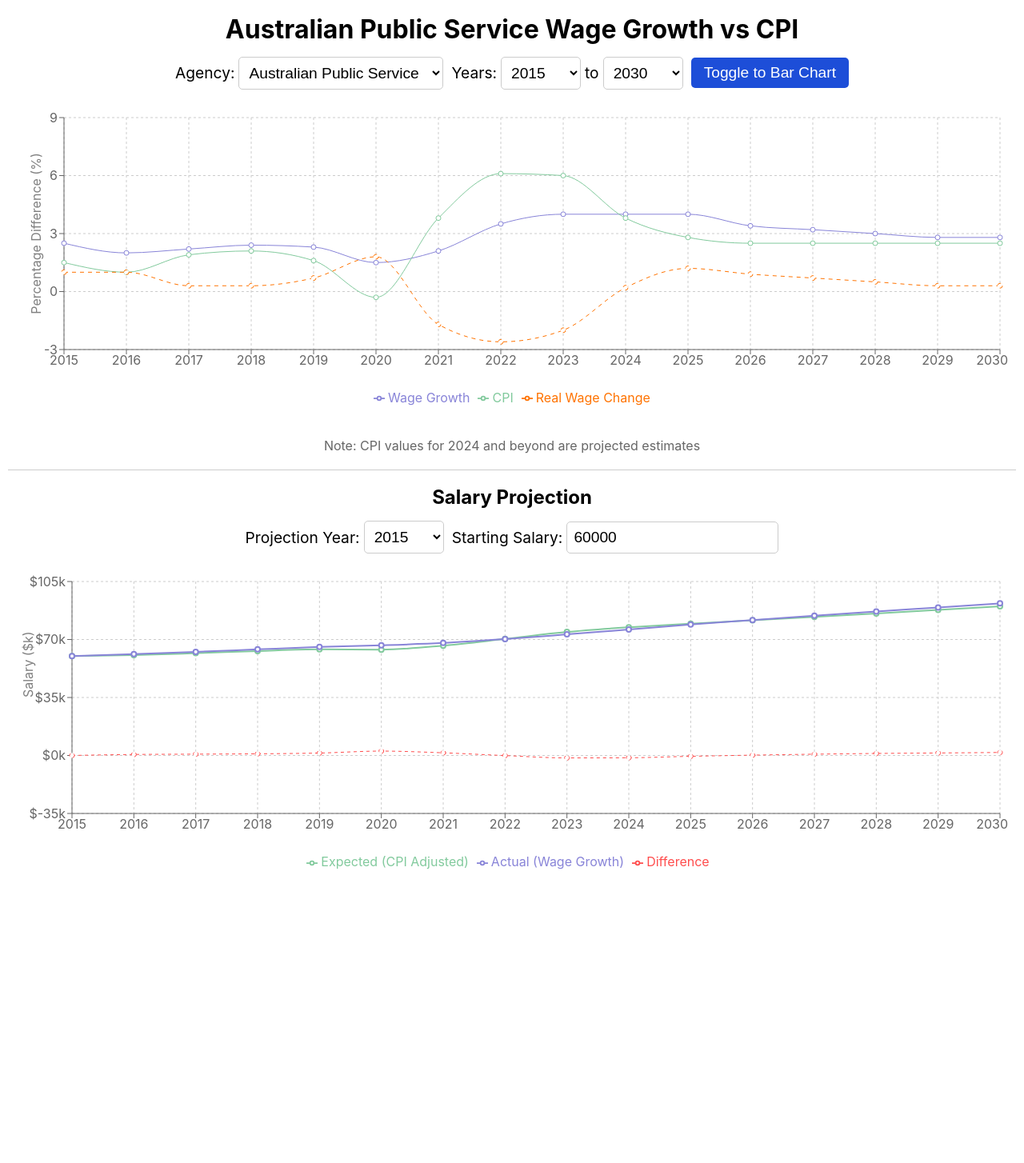
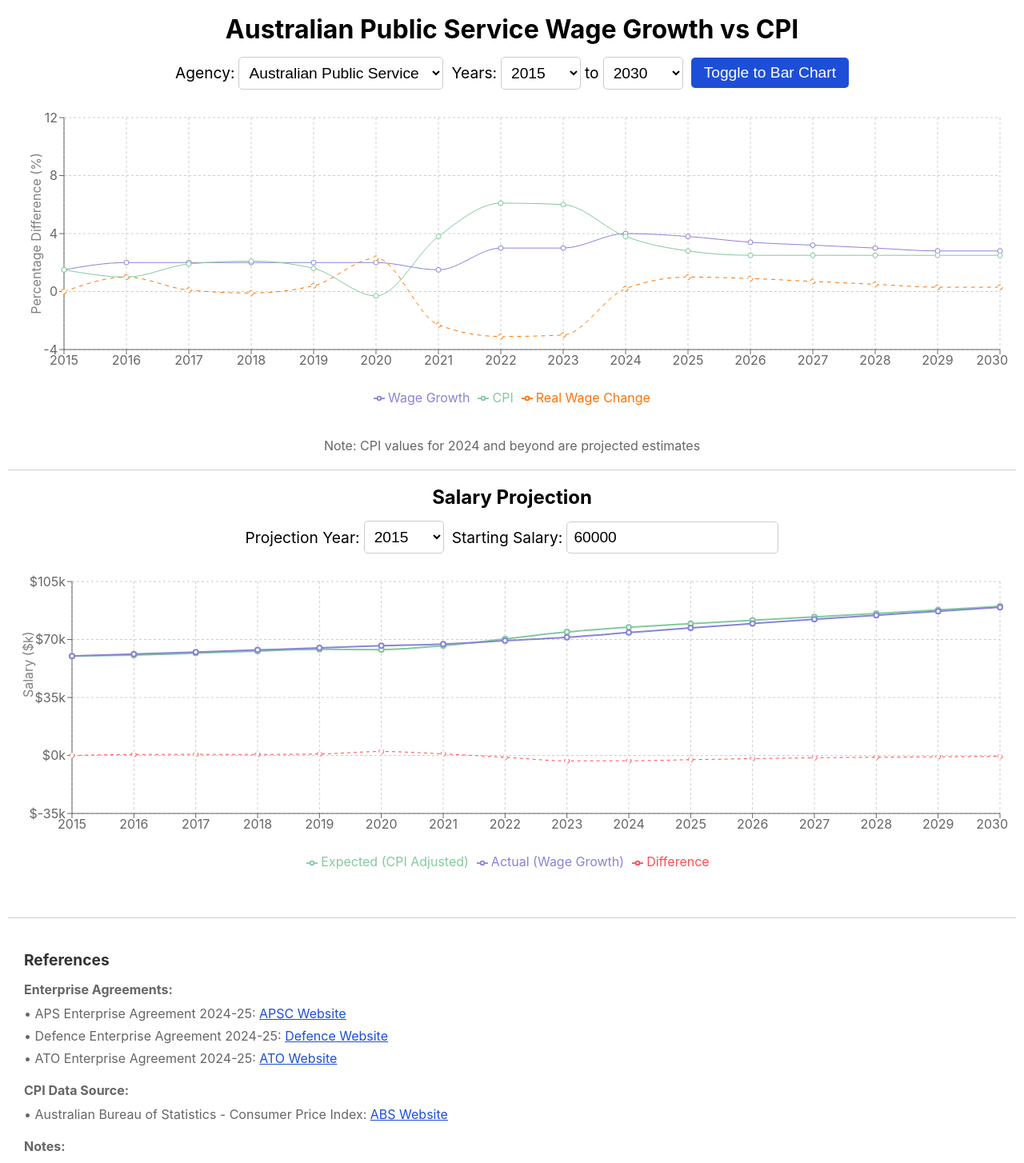
Before and after one commit to ashah12/aps-vs-cpi, a React (Create React App) app: page / in a window 1280 px wide. Shown: the part 20-1474 px from the top of the page at 80% size. Before the commit the page ends 1177 px from the top, so only its background shows below. Built offline with nearby package versions, Linux system fonts and the light colour scheme.

Commit message:
corrected wages

```diff
--- a/src/App.js
+++ b/src/App.js
@@ -4,69 +4,69 @@ import {
   Tooltip, Legend, ResponsiveContainer
 } from 'recharts';
 
-// Agency data structure
+// Agency data structure with actual wage increases
 const AGENCIES = {
   'APS': {
     name: 'Australian Public Service',
     data: [
-      { year: 2015, wage: 2.5 },
-      { year: 2016, wage: 2.0 },
-      { year: 2017, wage: 2.2 },
-      { year: 2018, wage: 2.4 },
-      { year: 2019, wage: 2.3 },
-      { year: 2020, wage: 1.5 },
-      { year: 2021, wage: 2.1 },
-      { year: 2022, wage: 3.5 },
-      { year: 2023, wage: 4.0 },
-      { year: 2024, wage: 4.0 },
-      { year: 2025, wage: 4.0 },
-      { year: 2026, wage: 3.4 },
-      { year: 2027, wage: 3.2 },
-      { year: 2028, wage: 3.0 },
-      { year: 2029, wage: 2.8 },
-      { year: 2030, wage: 2.8 }
+      { year: 2015, wage: 1.5 }, // 2014-17 EA
+      { year: 2016, wage: 2.0 }, // 2014-17 EA
+      { year: 2017, wage: 2.0 }, // 2014-17 EA
+      { year: 2018, wage: 2.0 }, // 2017-20 EA
+      { year: 2019, wage: 2.0 }, // 2017-20 EA
+      { year: 2020, wage: 2.0 }, // 2017-20 EA
+      { year: 2021, wage: 1.5 }, // 2020-23 EA
+      { year: 2022, wage: 3.0 }, // 2020-23 EA
+      { year: 2023, wage: 3.0 }, // 2020-23 EA
+      { year: 2024, wage: 4.0 }, // 2024-25 EA
+      { year: 2025, wage: 3.8 }, // 2024-25 EA
+      { year: 2026, wage: 3.4 }, // Projected
+      { year: 2027, wage: 3.2 }, // Projected
+      { year: 2028, wage: 3.0 }, // Projected
+      { year: 2029, wage: 2.8 }, // Projected
+      { year: 2030, wage: 2.8 }  // Projected
     ]
   },
   'Defence': {
     name: 'Department of Defence',
     data: [
-      { year: 2015, wage: 2.7 },
-      { year: 2016, wage: 2.2 },
-      { year: 2017, wage: 2.4 },
-      { year: 2018, wage: 2.6 },
-      { year: 2019, wage: 2.5 },
-      { year: 2020, wage: 1.7 },
-      { year: 2021, wage: 2.3 },
-      { year: 2022, wage: 3.7 },
-      { year: 2023, wage: 4.2 },
-      { year: 2024, wage: 4.2 },
-      { year: 2025, wage: 4.2 },
-      { year: 2026, wage: 3.6 },
-      { year: 2027, wage: 3.4 },
-      { year: 2028, wage: 3.2 },
-      { year: 2029, wage: 3.0 },
-      { year: 2030, wage: 3.0 }
+      { year: 2015, wage: 1.5 }, // 2014-17 EA
+      { year: 2016, wage: 2.0 }, // 2014-17 EA
+      { year: 2017, wage: 2.0 }, // 2014-17 EA
+      { year: 2018, wage: 2.0 }, // 2017-20 EA
+      { year: 2019, wage: 2.0 }, // 2017-20 EA
+      { year: 2020, wage: 2.0 }, // 2017-20 EA
+      { year: 2021, wage: 1.5 }, // 2020-23 EA
+      { year: 2022, wage: 3.0 }, // 2020-23 EA
+      { year: 2023, wage: 3.0 }, // 2020-23 EA
+      { year: 2024, wage: 4.2 }, // 2024-25 EA
+      { year: 2025, wage: 4.0 }, // 2024-25 EA
+      { year: 2026, wage: 3.6 }, // Projected
+      { year: 2027, wage: 3.4 }, // Projected
+      { year: 2028, wage: 3.2 }, // Projected
+      { year: 2029, wage: 3.0 }, // Projected
+      { year: 2030, wage: 3.0 }  // Projected
     ]
   },
   'ATO': {
     name: 'Australian Taxation Office',
     data: [
-      { year: 2015, wage: 2.3 },
-      { year: 2016, wage: 1.8 },
-      { year: 2017, wage: 2.0 },
-      { year: 2018, wage: 2.2 },
-      { year: 2019, wage: 2.1 },
-      { year: 2020, wage: 1.3 },
-      { year: 2021, wage: 1.9 },
-      { year: 2022, wage: 3.3 },
-      { year: 2023, wage: 3.8 },
-      { year: 2024, wage: 3.8 },
-      { year: 2025, wage: 3.8 },
-      { year: 2026, wage: 3.2 },
-      { year: 2027, wage: 3.0 },
-      { year: 2028, wage: 2.8 },
-      { year: 2029, wage: 2.6 },
-      { year: 2030, wage: 2.6 }
+      { year: 2015, wage: 1.5 }, // 2014-17 EA
+      { year: 2016, wage: 2.0 }, // 2014-17 EA
+      { year: 2017, wage: 2.0 }, // 2014-17 EA
+      { year: 2018, wage: 2.0 }, // 2017-20 EA
+      { year: 2019, wage: 2.0 }, // 2017-20 EA
+      { year: 2020, wage: 2.0 }, // 2017-20 EA
+      { year: 2021, wage: 1.5 }, // 2020-23 EA
+      { year: 2022, wage: 3.0 }, // 2020-23 EA
+      { year: 2023, wage: 3.0 }, // 2020-23 EA
+      { year: 2024, wage: 3.8 }, // 2024-25 EA
+      { year: 2025, wage: 3.6 }, // 2024-25 EA
+      { year: 2026, wage: 3.2 }, // Projected
+      { year: 2027, wage: 3.0 }, // Projected
+      { year: 2028, wage: 2.8 }, // Projected
+      { year: 2029, wage: 2.6 }, // Projected
+      { year: 2030, wage: 2.6 }  // Projected
     ]
   }
 };
@@ -551,6 +551,118 @@ export default function App() {
           </ResponsiveContainer>
         </div>
       </div>
+
+      {/* References */}
+      <div style={{
+        marginTop: '40px',
+        padding: '20px',
+        borderTop: '1px solid #ccc',
+        fontSize: 'clamp(0.8rem, 2vw, 1rem)',
+        color: '#666'
+      }}>
+        <h3 style={{
+          fontSize: 'clamp(1rem, 2.5vw, 1.2rem)',
+          marginBottom: '15px',
+          color: '#333'
+        }}>
+          References
+        </h3>
+
+        <div style={{
+          display: 'flex',
+          flexDirection: 'column',
+          gap: '10px'
+        }}>
+          <div>
+            <strong>Enterprise Agreements:</strong>
+            <ul style={{
+              listStyle: 'none',
+              padding: '0',
+              margin: '10px 0'
+            }}>
+              <li style={{ marginBottom: '8px' }}>
+                • APS Enterprise Agreement 2024-25:&nbsp;
+                <a
+                  href="https://www.apsc.gov.au/working-aps/enterprise-agreements/aps-enterprise-agreement-2024-25"
+                  target="_blank"
+                  rel="noopener noreferrer"
+                  style={{ color: '#1d4ed8' }}
+                >
+                  APSC Website
+                </a>
+              </li>
+              <li style={{ marginBottom: '8px' }}>
+                • Defence Enterprise Agreement 2024-25:&nbsp;
+                <a
+                  href="https://www.defence.gov.au/about/reports-publications/enterprise-agreements"
+                  target="_blank"
+                  rel="noopener noreferrer"
+                  style={{ color: '#1d4ed8' }}
+                >
+                  Defence Website
+                </a>
+              </li>
+              <li style={{ marginBottom: '8px' }}>
+                • ATO Enterprise Agreement 2024-25:&nbsp;
+                <a
+                  href="https://www.ato.gov.au/about-ato/careers/working-at-the-ato/enterprise-agreement/"
+                  target="_blank"
+                  rel="noopener noreferrer"
+                  style={{ color: '#1d4ed8' }}
+                >
+                  ATO Website
+                </a>
+              </li>
+            </ul>
+          </div>
+
+          <div>
+            <strong>CPI Data Source:</strong>
+            <ul style={{
+              listStyle: 'none',
+              padding: '0',
+              margin: '10px 0'
+            }}>
+              <li style={{ marginBottom: '8px' }}>
+                • Australian Bureau of Statistics - Consumer Price Index:&nbsp;
+                <a
+                  href="https://www.abs.gov.au/statistics/economy/price-indexes-and-inflation/consumer-price-index-australia"
+                  target="_blank"
+                  rel="noopener noreferrer"
+                  style={{ color: '#1d4ed8' }}
+                >
+                  ABS Website
+                </a>
+              </li>
+            </ul>
+          </div>
+
+          <div>
+            <strong>Notes:</strong>
+            <ul style={{
+              listStyle: 'none',
+              padding: '0',
+              margin: '10px 0'
+            }}>
+              <li style={{ marginBottom: '8px' }}>
+                • Wage data from 2015-2023 is based on historical Enterprise Agreements
+              </li>
+              <li style={{ marginBottom: '8px' }}>
+                • Wage data for 2024-2025 is based on current Enterprise Agreements
+              </li>
+              <li style={{ marginBottom: '8px' }}>
+                • Wage data from 2026-2030 is projected based on current trends
+              </li>
+              <li style={{ marginBottom: '8px' }}>
+                • CPI data from 2015-2023 is actual data from ABS
+              </li>
+              <li style={{ marginBottom: '8px' }}>
+                • CPI data from 2024-2030 is projected based on economic forecasts
+              </li>
+            </ul>
+          </div>
+        </div>
+      </div>
     </div>
   );
 }
```
